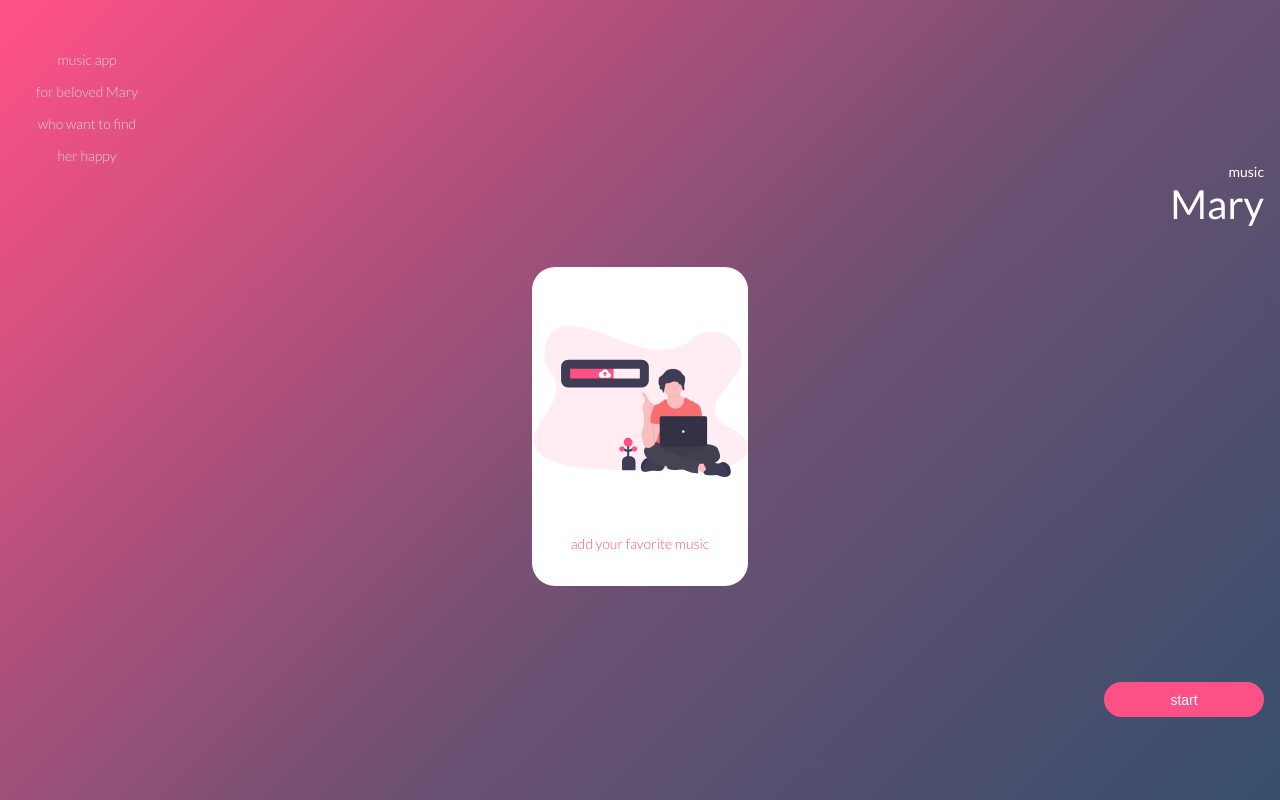
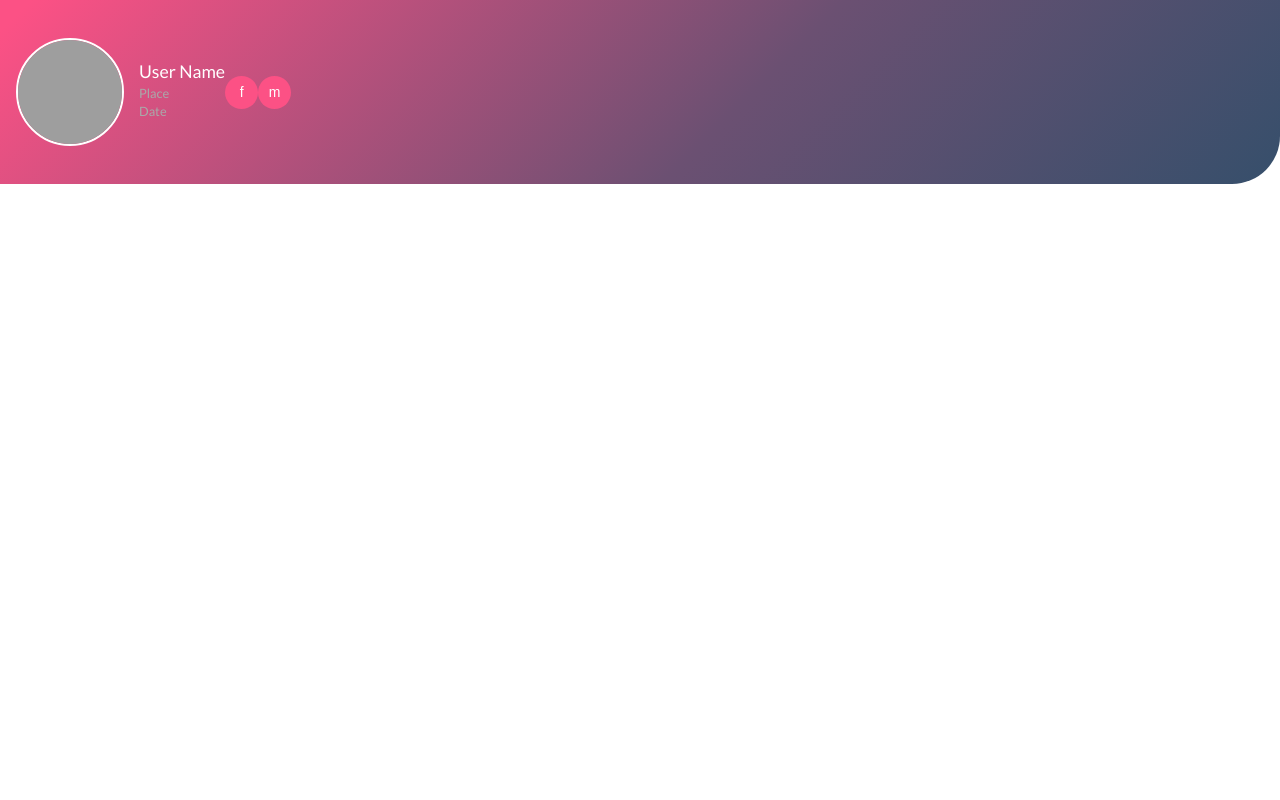
Before and after one commit to Nicelx/mary-music-app, a React (Create React App) app: page / in a window 1280 px wide. Built offline with nearby package versions, Linux system fonts and the light colour scheme; grey boxes are pictures that could not be loaded.

Commit message:
user info top styling

```diff
--- a/src/App.js
+++ b/src/App.js
@@ -1,11 +1,14 @@
 import { Greeting } from "./containers/Greeting/Greeting";
+import { UserInfo } from './containers/UserInfo/UserInfo';
 import classes from "./App.module.css";
+import {user} from './store/user';
 
 function App() {
 	return (
 		<>
 			<div className={classes.Container}>
-				<Greeting/>
+				{/* <Greeting/> */}
+				<UserInfo user = {user}/>
 			</div>
 		</>
 	);
--- a/src/App.module.css
+++ b/src/App.module.css
@@ -4,6 +4,8 @@
 	--dark: #364f6b;
 	--gray-light: #F5F5F5;
 	--gray-start: #D6D6D6;
+	--gray-user-info: #A9A9A9;
+	--white: #fff;
 
 	--background : linear-gradient(
 		-45deg,
--- a/src/components/Button/Button.js
+++ b/src/components/Button/Button.js
@@ -1,13 +1,17 @@
 import React from "react";
 import classes from "./Button.module.css";
 
-export const Button = (props) => {
-	const support = props.support ? <img src={props.support} alt="" /> : null;
+export const Button = ({variant, support, onClick, children}) => {
+
+	const supportImg = support ? <img src={support} alt="" /> : null;
+	const clx = [classes.Button];
+	if (variant === 'icon') clx.push(classes.ButtonIcon)
+
 
 	return (
-		<button onClick={props.onClick} className={classes.Button}>
-			{props.children}
-			{support}
+		<button onClick={onClick} className={clx.join(' ')}>
+			{children}
+			{supportImg}
 		</button>
 );
 };
--- a/src/components/Button/Button.module.css
+++ b/src/components/Button/Button.module.css
@@ -8,3 +8,8 @@
 	font-weight: 100;
 	align-self: flex-end;
 }
+.ButtonIcon {
+	width: 33px;
+	height: 33px;
+	border-radius: 50%;
+}
--- /dev/null
+++ b/src/containers/UserInfo/UserInfo.js
@@ -0,0 +1,25 @@
+import React from 'react'
+import classes from './UserInfo.module.css';
+import { Button } from '../../components/Button/Button';
+
+export const UserInfo = () => {
+	return (
+		<div className = {classes.UserInfo}>
+			<header className = {classes.Top}>
+				<img className = {classes.Avatar}src="https://encrypted-tbn0.gstatic.com/images?q=tbn:ANd9GcQceBV9lla57T_I9ajBeJ5P9gJ6nNe1D1M4RQ&usqp=CAU" alt=""/>
+				<div className = {classes.TopInfo}>
+					<span className = {classes.UserName}>User Name</span>
+					<span className = {classes.UserSubInfo}>Place</span>
+					<span className = {classes.UserSubInfo}>Date</span>
+				</div>
+				<div>
+					<Button variant = 'icon'>f</Button>
+					<Button variant = 'icon'>m</Button>
+				</div>
+			</header>
+
+			<main className = {classes.Main}></main>
+			<nav className = {classes.Navigation}></nav>
+		</div>
+	)
+}
--- /dev/null
+++ b/src/containers/UserInfo/UserInfo.module.css
@@ -0,0 +1,34 @@
+.Top {
+	height: 144px;
+	padding: 20px 25px 20px 16px;
+	background: var(--background);
+	border-radius: 0 0 48px 0;
+	display: flex;
+	align-items: center;
+	text-align: start;
+}
+
+.Avatar {
+	width: 104px;
+	height: 104px;
+	border-radius: 50%;
+	object-fit: cover;
+	border: 2px solid var(--white);
+}
+.TopInfo {
+	display: flex;
+	flex-direction: column;
+	justify-content: center;
+	margin-left: 15px;
+}
+.UserName {
+	font-size: 1.1rem;
+	color: var(--white);
+	line-height: 21px;
+	margin-bottom: 5px;
+}
+.UserSubInfo {
+	font-size: 0.8rem;
+	color: var(--gray-user-info);
+	margin-bottom: 5px;
+}
```
Also changed, not shown: src/containers/Home/Home.js (deleted, +0 -24 lines), src/containers/Home/Home.module.css (deleted).
